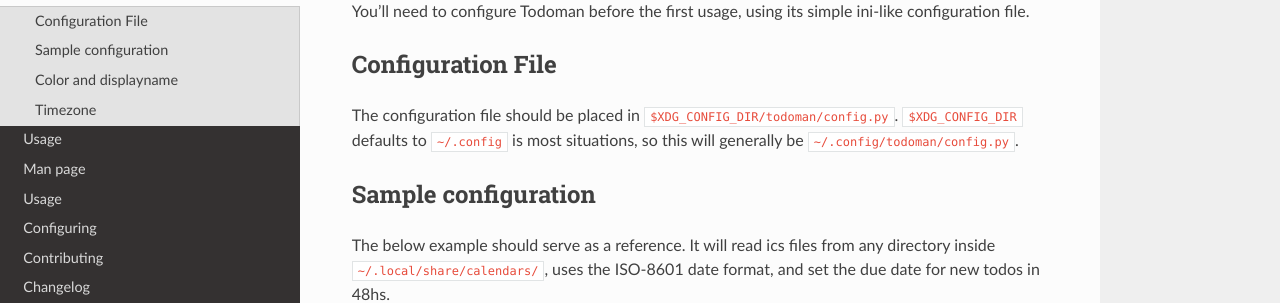
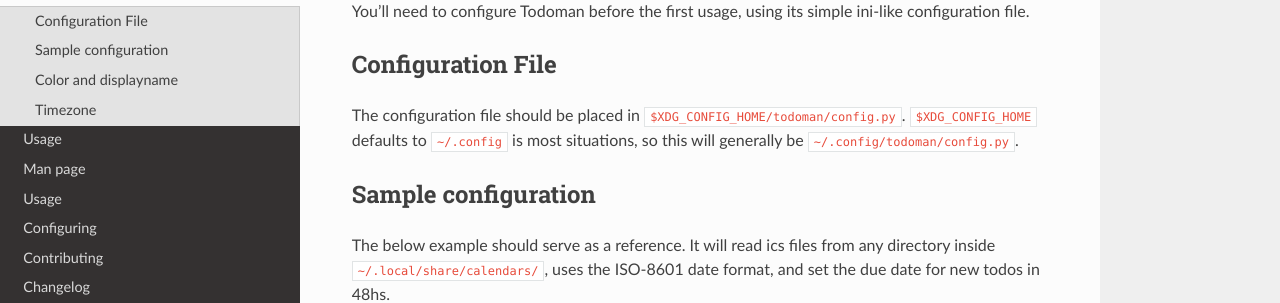
Before and after one commit to pimutils/todoman, a Sphinx documentation site: the page built from docs/source/configure.rst, in a window 1280 px wide and 1208 px high. Shown: the part 160-463 px from the top of the window. Built offline with Sphinx 7.4.7 and the Read the Docs theme 2.0.0, drawn with Linux system fonts in a browser that asks for light colours; the version number could not be read and is left out.

Commit message:
Fix typo in configuration docs

```diff
--- a/docs/source/configure.rst
+++ b/docs/source/configure.rst
@@ -8,7 +8,7 @@
 ------------------
 
 The configuration file should be placed in
-``$XDG_CONFIG_DIR/todoman/config.py``. ``$XDG_CONFIG_DIR`` defaults to
+``$XDG_CONFIG_HOME/todoman/config.py``. ``$XDG_CONFIG_HOME`` defaults to
 ``~/.config`` is most situations, so this will generally be
 ``~/.config/todoman/config.py``.
 
```
